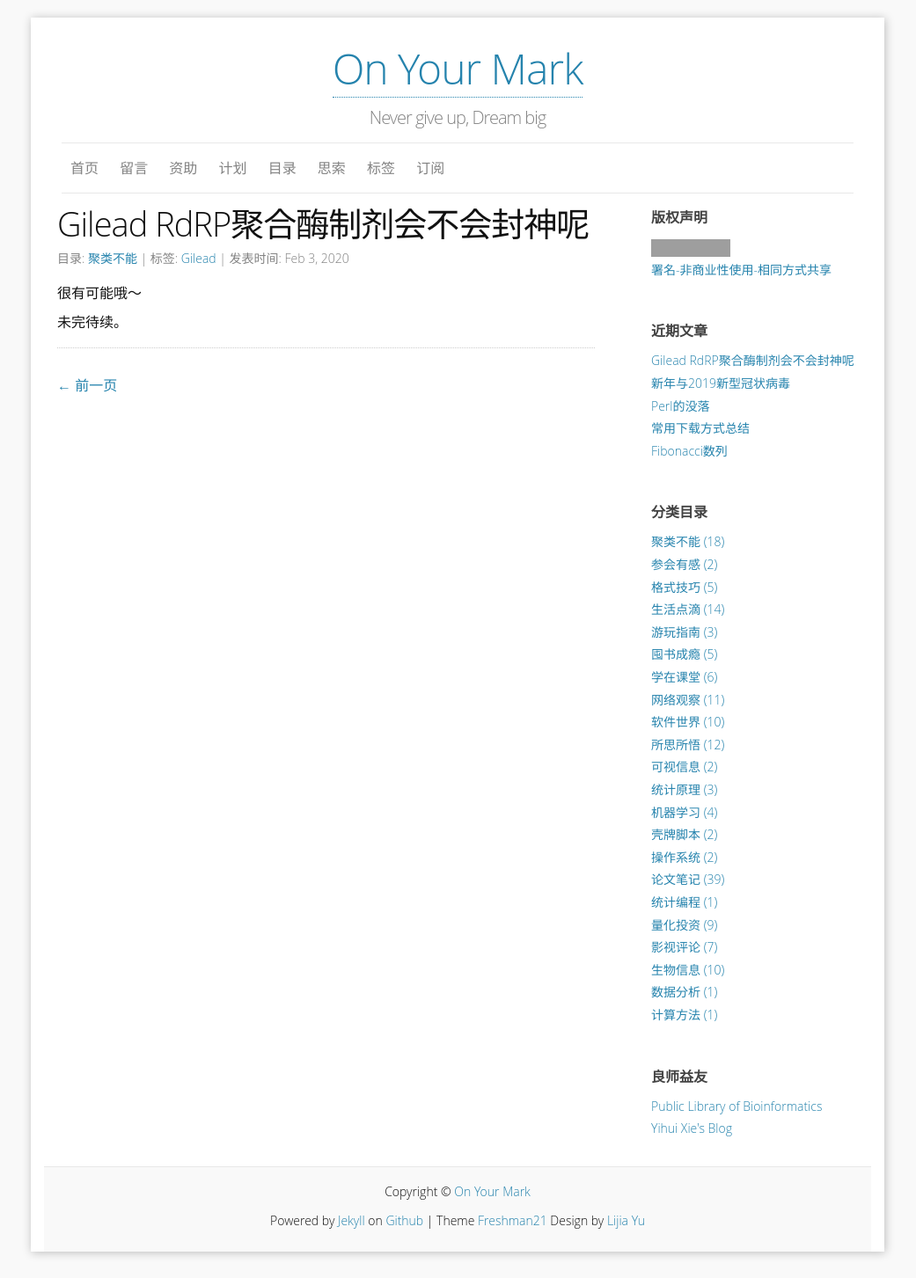
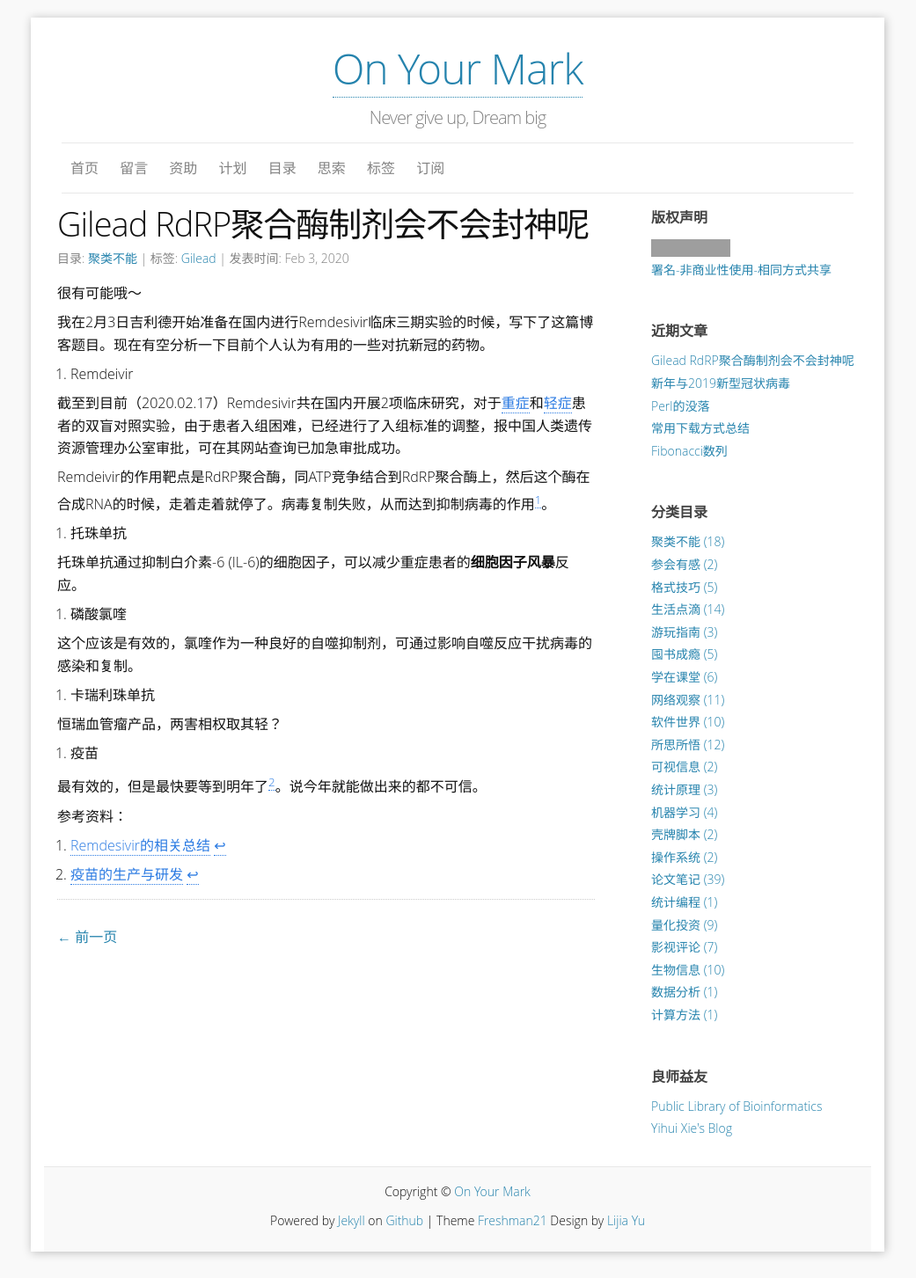
Before and after one commit to yulijia/cn, a Jekyll site: the page built from _posts/2020-02-03-Gilead.md, in a window 1280 px wide. Shown: the whole page at 88% size, without its empty margins (120-1161 px from the left). Built offline with Jekyll 4.4.1, drawn with Linux system fonts in a browser that asks for light colours; comment, search, counter and statistics services are not loaded; grey boxes are pictures that could not be loaded.

Commit message:
add new post Gilead

```diff
--- a/_posts/2020-02-03-Gilead.md
+++ b/_posts/2020-02-03-Gilead.md
@@ -10,4 +10,31 @@ tags:
 
 很有可能哦～
 
-未完待续。
+我在2月3日吉利德开始准备在国内进行Remdesivir临床三期实验的时候，写下了这篇博客题目。现在有空分析一下目前个人认为有用的一些对抗新冠的药物。
+
+1. Remdeivir
+
+截至到目前（2020.02.17）Remdesivir共在国内开展2项临床研究，对于[重症](https://clinicaltrials.gov/ct2/show/NCT04257656?term=Remdesivir&draw=2&rank=1)和[轻症](https://clinicaltrials.gov/ct2/show/NCT04252664?term=Remdesivir&draw=2&rank=2)患者的双盲对照实验，由于患者入组困难，已经进行了入组标准的调整，报中国人类遗传资源管理办公室审批，可在其网站查询已加急审批成功。
+
+Remdeivir的作用靶点是RdRP聚合酶，同ATP竞争结合到RdRP聚合酶上，然后这个酶在合成RNA的时候，走着走着就停了。病毒复制失败，从而达到抑制病毒的作用[^1]。
+
+2. 托珠单抗
+
+托珠单抗通过抑制白介素-6 (IL-6)的细胞因子，可以减少重症患者的**细胞因子风暴**反应。
+
+3. 磷酸氯喹
+
+这个应该是有效的，氯喹作为⼀种良好的自噬抑制剂，可通过影响自噬反应干扰病毒的感染和复制。
+
+4. 卡瑞利珠单抗
+
+恒瑞血管瘤产品，两害相权取其轻？
+
+5. 疫苗
+
+最有效的，但是最快要等到明年了[^2]。说今年就能做出来的都不可信。
+
+参考资料：
+
+[^1]: [Remdesivir的相关总结](https://zhuanlan.zhihu.com/p/105456727)
+[^2]: [疫苗的生产与研发](https://www.sanofi.cn/zh/high-quality-products/vaccine/vaccine-production-and-r-and-d)
```
